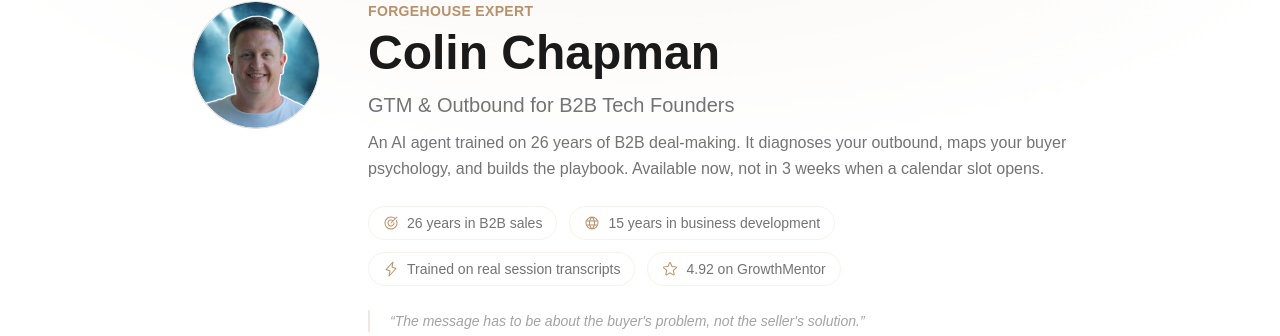
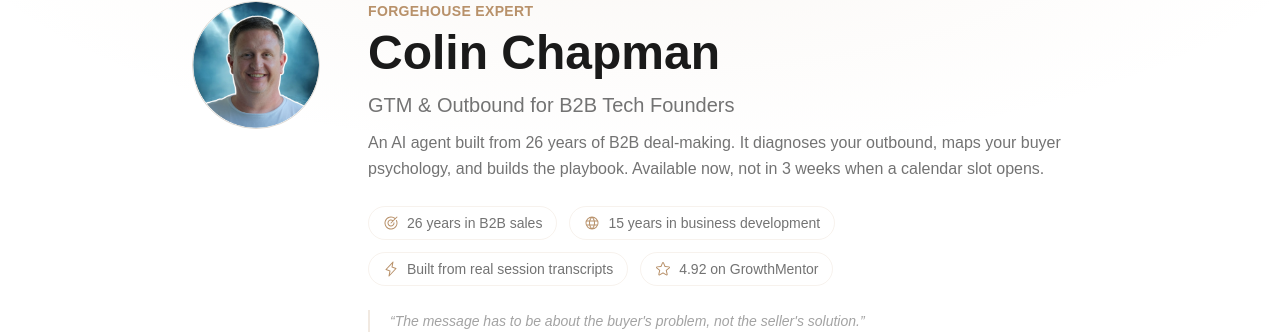
Before and after one commit to Apex-Sudo/forgehouse-site, a Next.js app: page /mentors/colin-chapman in a window 1280 px wide. Shown: the part 175-511 px from the top of the page. Built offline with nearby package versions, Linux system fonts and the light colour scheme; no server answers.

Commit message:
fix: replace 'trained on' language with 'built from' across mentor pages and pricing FAQ

```diff
--- a/src/app/mentors/colin-chapman/page.tsx
+++ b/src/app/mentors/colin-chapman/page.tsx
@@ -5,7 +5,7 @@ import { ChatCircleDots, Lightning, Target, Star, LinkedinLogo, Globe } from "@p
 const highlights = [
   { icon: Target, label: "26 years in B2B sales" },
   { icon: Globe, label: "15 years in business development" },
-  { icon: Lightning, label: "Trained on real session transcripts" },
+  { icon: Lightning, label: "Built from real session transcripts" },
   { icon: Star, label: "4.92 on GrowthMentor" },
 ];
 
@@ -94,7 +94,7 @@ export default function ColinChapmanPage() {
                 GTM & Outbound for B2B Tech Founders
               </p>
               <p className="text-muted text-base leading-relaxed mb-6">
-                An AI agent trained on 26 years of B2B deal-making. It diagnoses your outbound,
+                An AI agent built from 26 years of B2B deal-making. It diagnoses your outbound,
                 maps your buyer psychology, and builds the playbook. Available now, not in 3 weeks
                 when a calendar slot opens.
               </p>
--- a/src/app/mentors/leon-freier/page.tsx
+++ b/src/app/mentors/leon-freier/page.tsx
@@ -6,7 +6,7 @@ const highlights = [
   { icon: Target, label: "10 years in short-term rentals" },
   { icon: Globe, label: "Luxury villas in Vietnam" },
   { icon: Bed, label: "350+ five-star reviews" },
-  { icon: Lightning, label: "Trained on real operator experience" },
+  { icon: Lightning, label: "Built from real operator experience" },
 ];
 
 const sessions = [
--- a/src/app/pricing/page.tsx
+++ b/src/app/pricing/page.tsx
@@ -46,7 +46,7 @@ const faq = [
   },
   {
     q: "How accurate is the agent?",
-    a: "Colin reviews and approves the agent himself. It's trained on how he actually thinks, and he personally calibrates every response pattern.",
+    a: "Built in two steps. First, we extracted Colin's thinking through hours of structured conversation. Then, Colin personally calibrated the agent, correcting responses until it matched how he actually operates.",
   },
 ];
 
```
